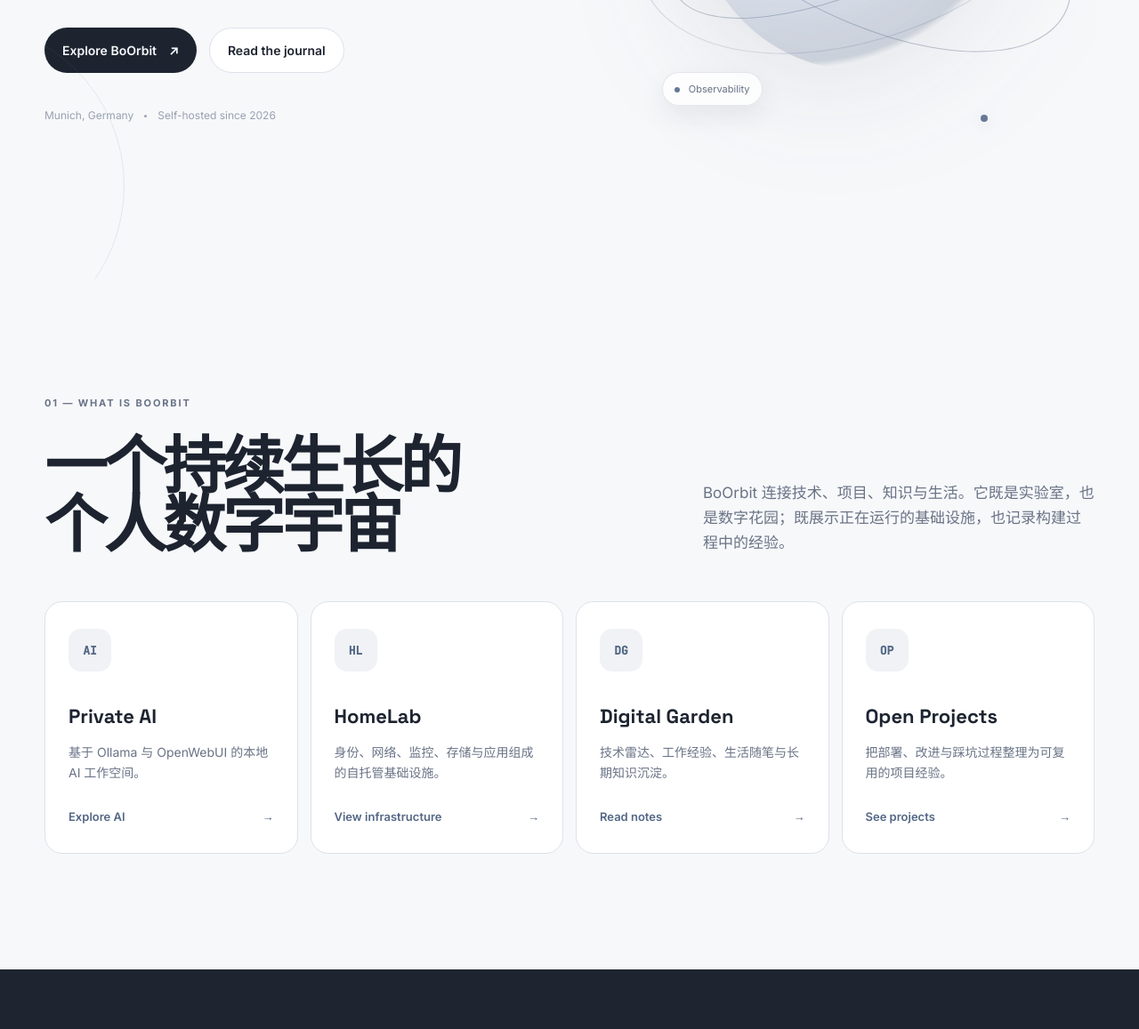
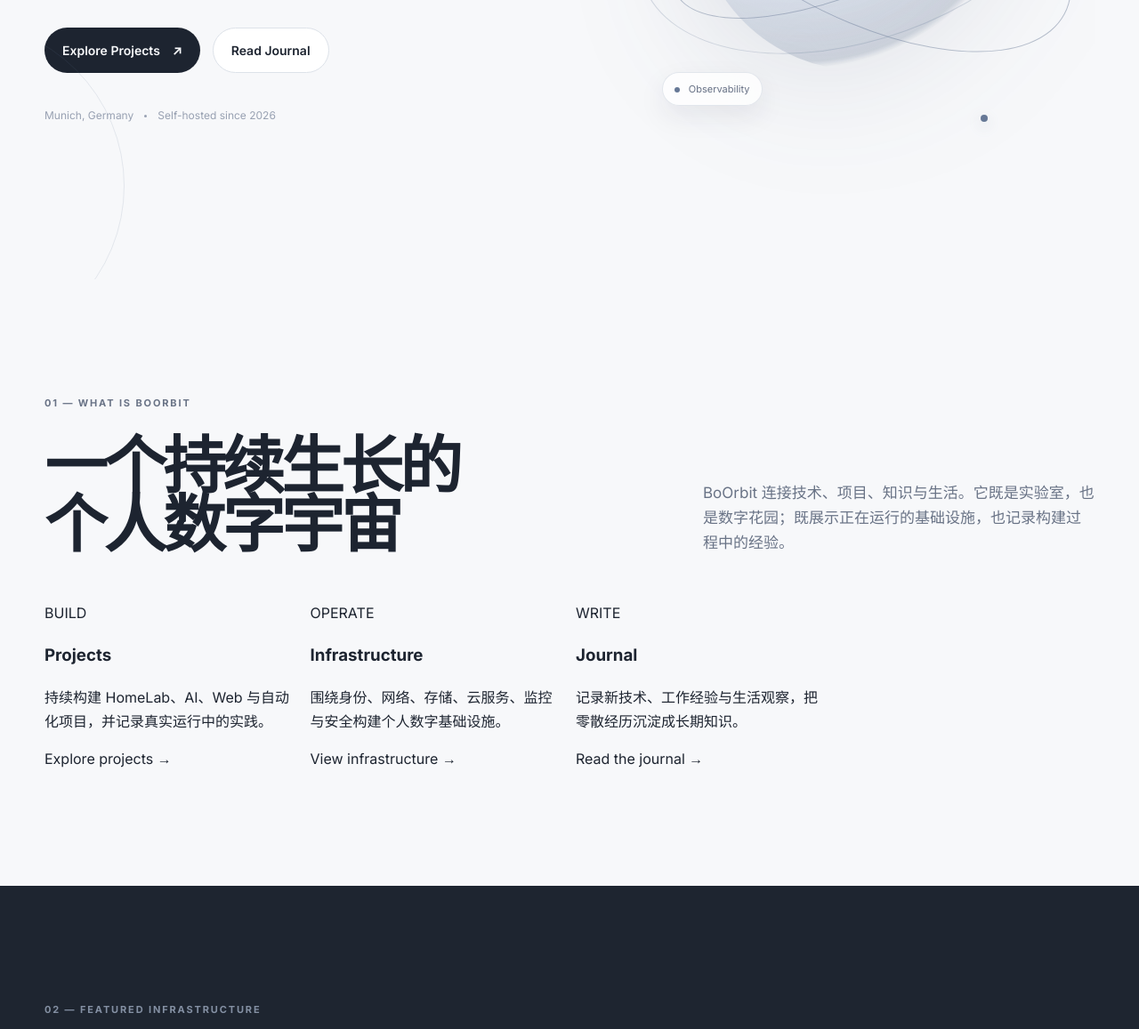
Before and after one commit to bearbobo/boorbit.com, a website: page index.html in a window 1280 px wide. Shown: the part 564-1721 px from the top of the page at 89% size. Drawn offline with Linux system fonts and the light colour scheme.

Commit message:
Update index.html
4cards are changed

```diff
--- a/index.html
+++ b/index.html
@@ -38,8 +38,8 @@
       <h1>Your Digital<br><em>Universe.</em></h1>
       <p class="hero-lead">构建私有云、AI 工作空间和企业级 HomeLab；也记录技术之外的生活、成长与思考。</p>
       <div class="hero-actions">
-        <a class="button button-primary" href="projects.html">Explore BoOrbit <span>↗</span></a>
-        <a class="button button-ghost" href="#journal">Read the journal</a>
+        <a class="button button-primary" href="projects.html">Explore Projects <span>↗</span></a>
+        <a class="button button-ghost" href="#journal">Read Journal</a>
       </div>
       <div class="hero-meta">
         <span>Munich, Germany</span>
@@ -69,12 +69,32 @@
       <h2>一个持续生长的<br>个人数字宇宙</h2>
       <p>BoOrbit 连接技术、项目、知识与生活。它既是实验室，也是数字花园；既展示正在运行的基础设施，也记录构建过程中的经验。</p>
     </div>
-    <div class="pillar-grid">
+    <!-- <div class="pillar-grid">
       <article class="pillar-card"><div class="pillar-icon">AI</div><h3>Private AI</h3><p>基于 Ollama 与 OpenWebUI 的本地 AI 工作空间。</p><a href="radar.html">Explore AI <span>→</span></a></article>
       <article class="pillar-card"><div class="pillar-icon">HL</div><h3>HomeLab</h3><p>身份、网络、监控、存储与应用组成的自托管基础设施。</p><a href="homelab.html">View infrastructure <span>→</span></a></article>
       <article class="pillar-card"><div class="pillar-icon">DG</div><h3>Digital Garden</h3><p>技术雷达、工作经验、生活随笔与长期知识沉淀。</p><a href="#journal">Read notes <span>→</span></a></article>
       <article class="pillar-card"><div class="pillar-icon">OP</div><h3>Open Projects</h3><p>把部署、改进与踩坑过程整理为可复用的项目经验。</p><a href="projects.html">See projects <span>→</span></a></article>
-    </div>
+    </div> -->
+    <div class="pillar-grid">
+  <div class="orbit-card">
+    <div class="card-code">BUILD</div>
+    <h3>Projects</h3>
+    <p>持续构建 HomeLab、AI、Web 与自动化项目，并记录真实运行中的实践。</p>
+    <a href="projects.html">Explore projects →</a>
+  </div>
+  <div class="orbit-card">
+    <div class="card-code">OPERATE</div>
+    <h3>Infrastructure</h3>
+    <p>围绕身份、网络、存储、云服务、监控与安全构建个人数字基础设施。</p>
+    <a href="homelab.html">View infrastructure →</a>
+  </div>
+  <div class="orbit-card">
+    <div class="card-code">WRITE</div>
+    <h3>Journal</h3>
+    <p>记录新技术、工作经验与生活观察，把零散经历沉淀成长期知识。</p>
+    <a href="#latest-journal">Read the journal →</a>
+  </div>
+</div>
   </section>
 
   <section class="projects-section" id="projects">
```
